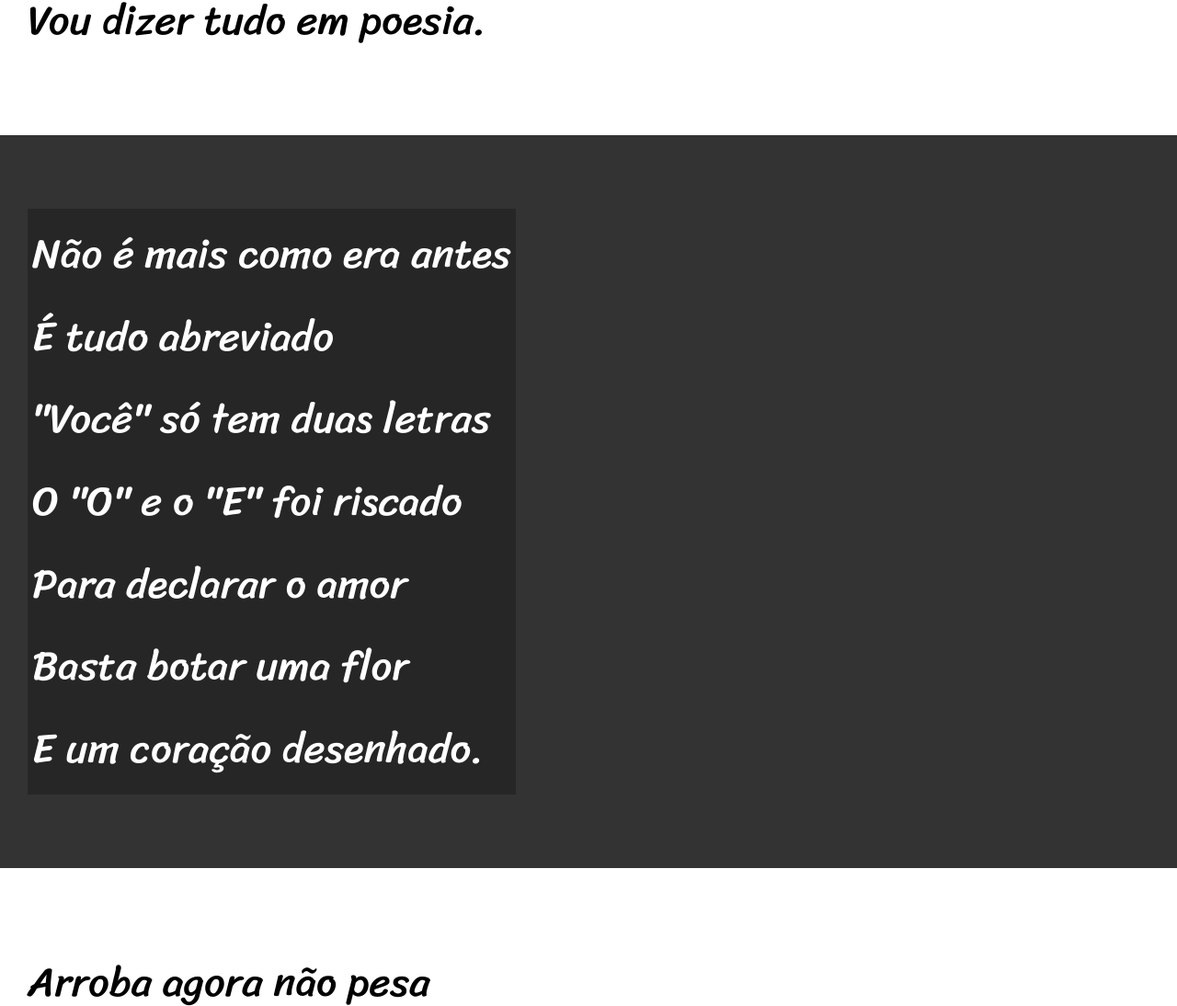
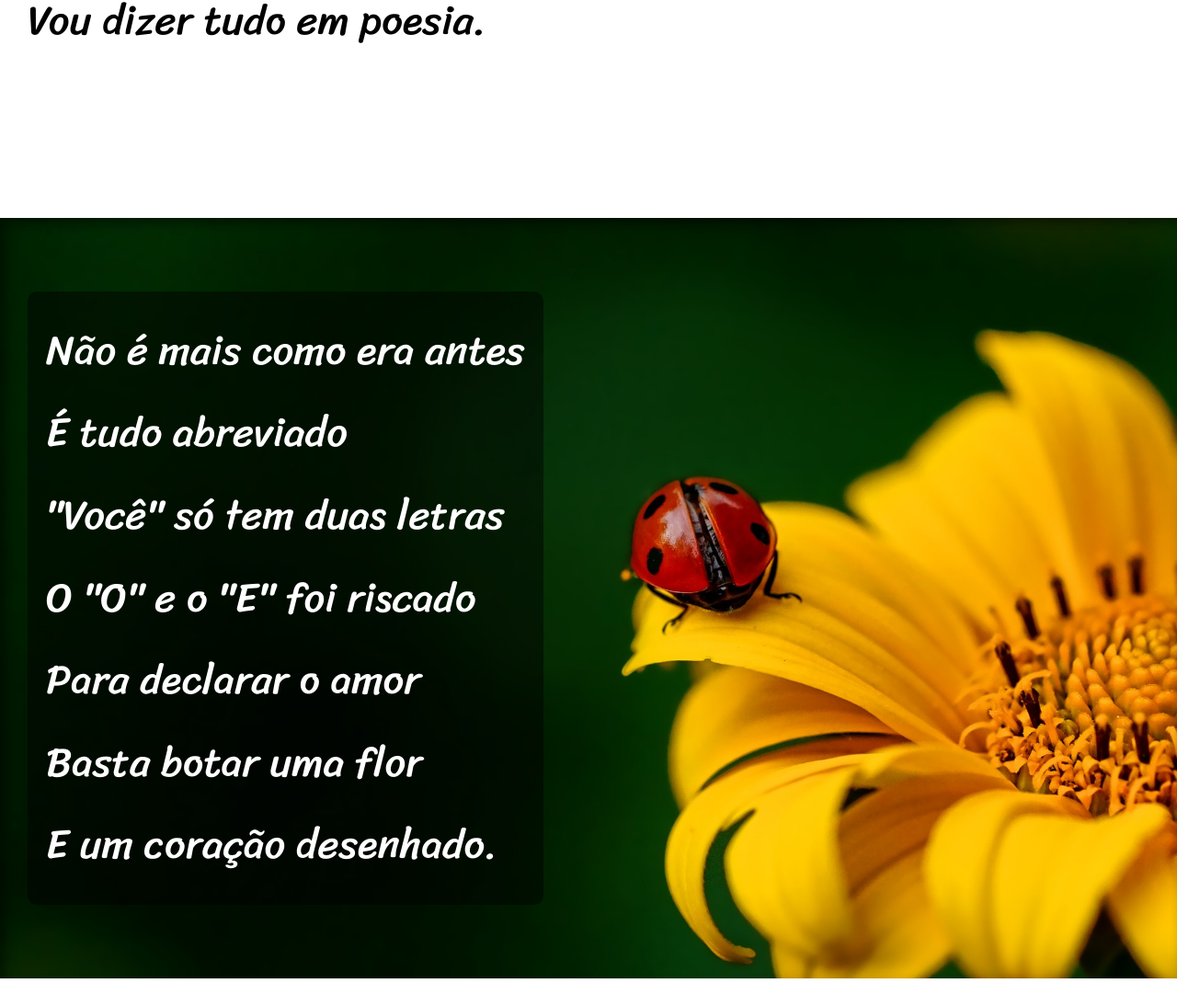
Before and after one commit to eslones/Projeto-Cordel, a plain HTML site: page index.html in a window 1280 px wide. Shown: the part 919-2013 px from the top of the page at 92% size. Drawn offline with Linux system fonts and the light colour scheme.

Commit message:
style: improve styles and add parallax images

```diff
--- a/css/style.css
+++ b/css/style.css
@@ -81,14 +81,32 @@ section{
     padding-left: 30px;
 }
 
+section p{
+    padding-bottom: 2em;
+}
+
 section.img{
     background-color: #333333;
     color: #ffffff;
 }
 section.img p{
-    padding: 5px;
-    background-color: #00000041;
+    padding: 20px;
+    background-color: #00000077;
     display: inline-block;
+    text-shadow: 1px 1px 0p black;
+    border-radius: 10px;
+}
+
+section#back-ground-bug{
+    background: black url('../img/background001.jpg') right center no-repeat fixed;
+    background-size: cover;
+    box-shadow: inset 6px 6px 13px 0px #00000079;
+}
+
+section#back-ground-book{
+    background: black url('../img/background002.jpg') center center no-repeat fixed;
+    background-size: cover;
+    box-shadow: inset 6px 6px 13px 0px #00000079;
 }
 
 /* footer */
```
